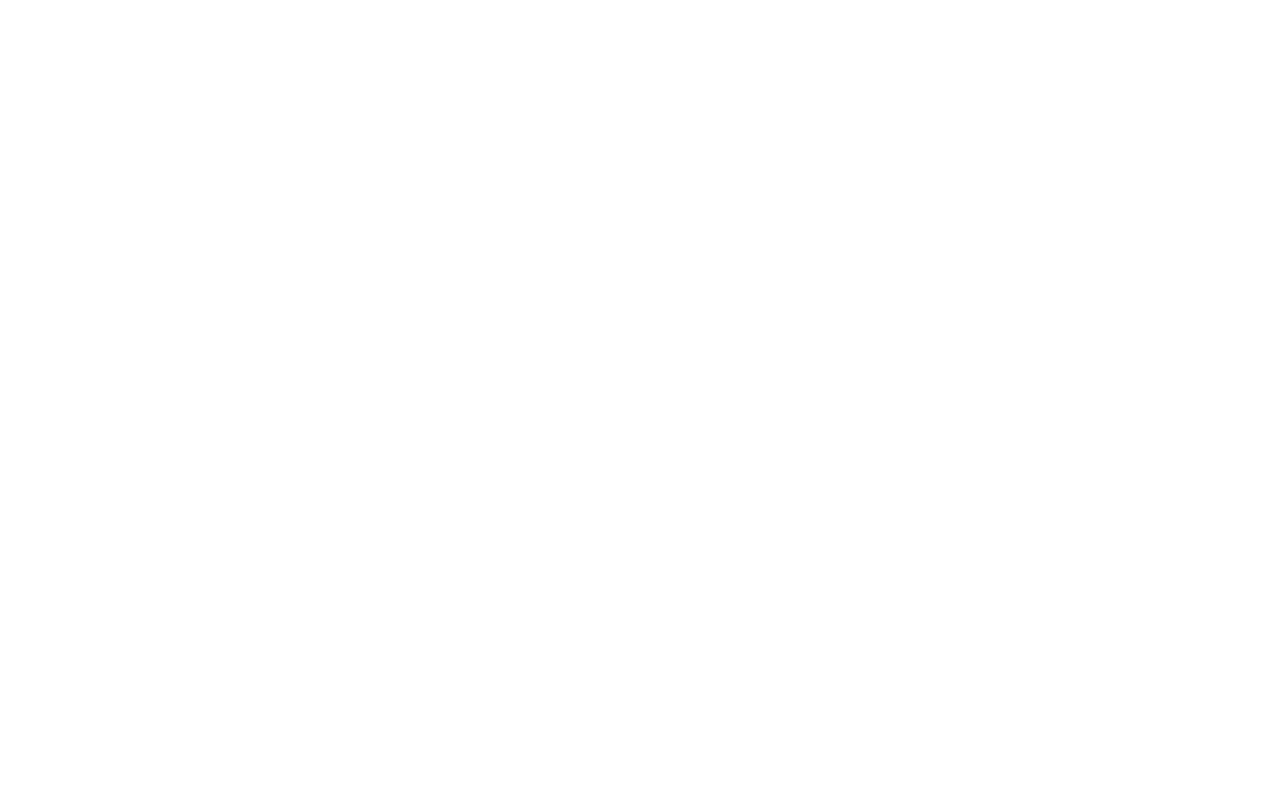
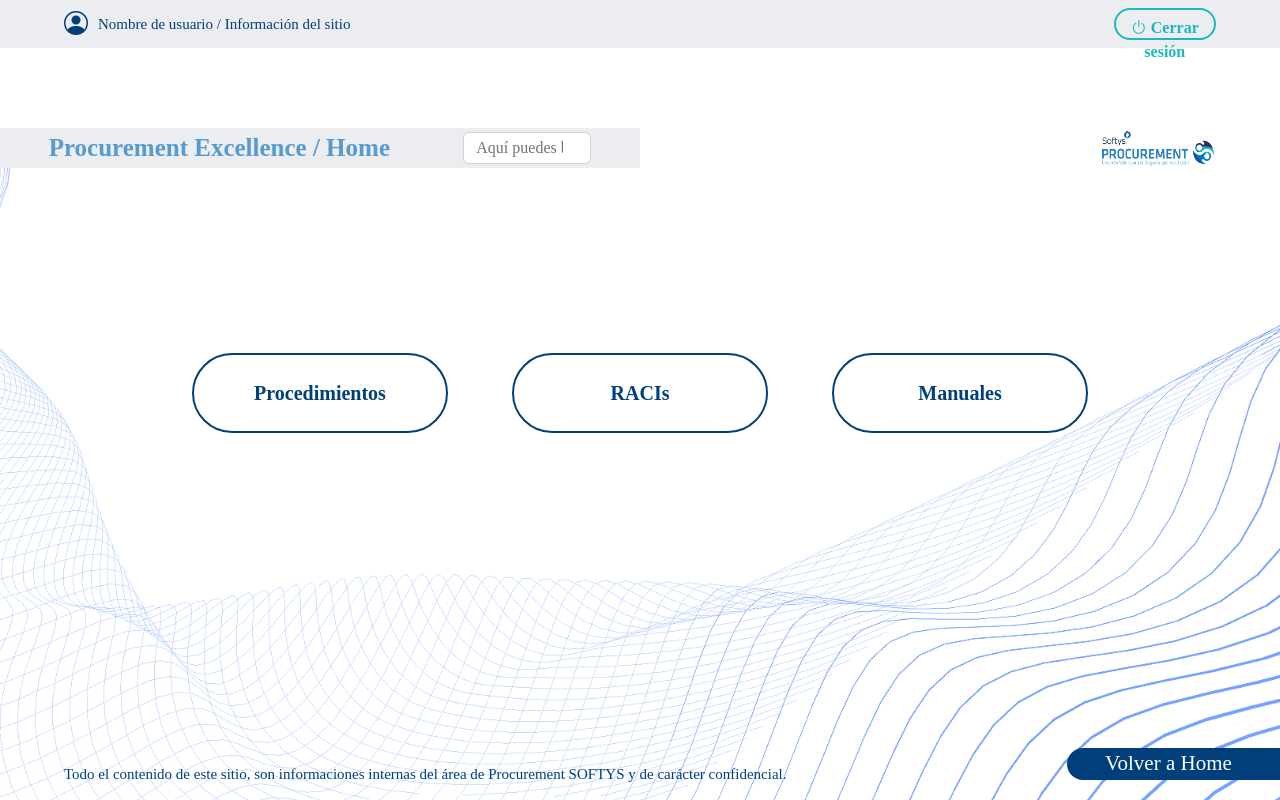
Before and after one commit to LisitSPA/Procurement.View, a Vue app: page /Procurement-Excellence in a window 1280 px wide. Before the commit this address had no page. Built offline with nearby package versions, Linux system fonts and the light colour scheme.

Commit message:
Diseño sección procurement excellence

```diff
--- a/src/components/Home/Categories.vue
+++ b/src/components/Home/Categories.vue
@@ -5,8 +5,8 @@
 	<div class="row" style="height: 30vh">
 		<div class="col-12 d-flex justify-content-center align-items-center">
 			<button class="btn btn-border-blue" @click="this.$router.push('/Colaboradores')">Colaboradores</button>
-			<button class="btn btn-border-blue"  @click="this.$router.push('/Control-Gestion')">Control de gestión</button>
-			<button class="btn btn-border-blue">Procurement Excellence</button>
+			<button class="btn btn-border-blue" @click="this.$router.push('/Control-Gestion')">Control de gestión</button>
+			<button class="btn btn-border-blue" @click="this.$router.push('/Procurement-Excellence')">Procurement Excellence</button>
 			<button class="btn btn-border-blue">PMO</button>
 		</div>
 		<div class="col-12 d-flex justify-content-center align-items-center">
--- /dev/null
+++ b/src/components/Secciones/Procurement Excellence/Home.vue
@@ -0,0 +1,26 @@
+<template>
+	<div class="row" style="height: 25%; margin-top:15vh;">
+		<div class="col-10 mx-auto">
+			<div class="row h-100">
+				<div class="col d-flex justify-content-center align-items-center">
+					<button class="btn btn-section-menu" @click="$emit('updateContent', 'procedimientos')">Procedimientos</button>
+				</div>
+				<div class="col d-flex justify-content-center align-items-center">
+					<button class="btn btn-section-menu" @click="$emit('updateContent', 'racis')">RACIs</button>
+				</div>
+				<div class="col d-flex justify-content-center align-items-center">
+					<button class="btn btn-section-menu" @click="$emit('updateContent', 'manuales')">Manuales</button>
+				</div>
+			</div>
+		</div>
+	</div>
+</template>
+
+<script setup>
+
+</script>
+
+<style>
+
+
+</style>
--- a/src/router/index.js
+++ b/src/router/index.js
@@ -30,6 +30,11 @@
 			name: 'controlGestion',
 			component: () => import ('../views/Secciones/Control de Gestion/ControlGestionView.vue'),
 		},
+		{
+			path: '/Procurement-Excellence',
+			name: 'procurementExcellence',
+			component: () => import ('../views/Secciones/Procurement Excellence/ProcurementExcellenceView.vue'),
+		},
 
   ]
 })
--- /dev/null
+++ b/src/views/Secciones/Procurement Excellence/ProcurementExcellenceView.vue
@@ -0,0 +1,52 @@
+<template>
+	<div class="row top-menu bg-gris">
+		<TopMenu/>
+	</div>
+	<SectionMenu :titleSection="titleSection" :titleSubSection="titleSubSection" @updateContent="updateContent"/>
+	<div class="row malla">
+		<div class="contenido">
+			<Home v-if="content === 'home'" @updateContent="updateContent"/>
+		</div>
+		<SectionFooter/>
+	</div>
+
+</template>
+
+<script setup>
+	import TopMenu from '../../../components/Shared/TopMenu.vue'
+	import SectionMenu from '../../../components/Shared/SectionMenu.vue'
+	import SectionFooter from '../../../components/Shared/SectionFooter.vue'
+	import Home from './../../../components/Secciones/Procurement Excellence/Home.vue'
+	import { ref, watch } from 'vue';
+
+	const content = ref('home');
+	const backstate = ref('');
+	const titleSection = ref('Procurement Excellence');
+	const titleSubSection = ref('Home');
+
+	watch(content, async (newContent, oldContent) => {
+		backstate.value = oldContent
+		switch (newContent) {
+			case 'home':
+				titleSubSection.value = 'Home'
+				break;
+			case 'procedimientos':
+				titleSubSection.value = 'Procedimientos'
+				break;
+			case 'racis':
+				titleSubSection.value = 'RACISs'
+				break;
+			case 'manuales':
+				titleSubSection.value = 'Manuales'
+				break;
+		}
+	})
+	function updateContent(value){
+		content.value = value
+	}
+
+</script>
+
+<style>
+
+</style>
```
